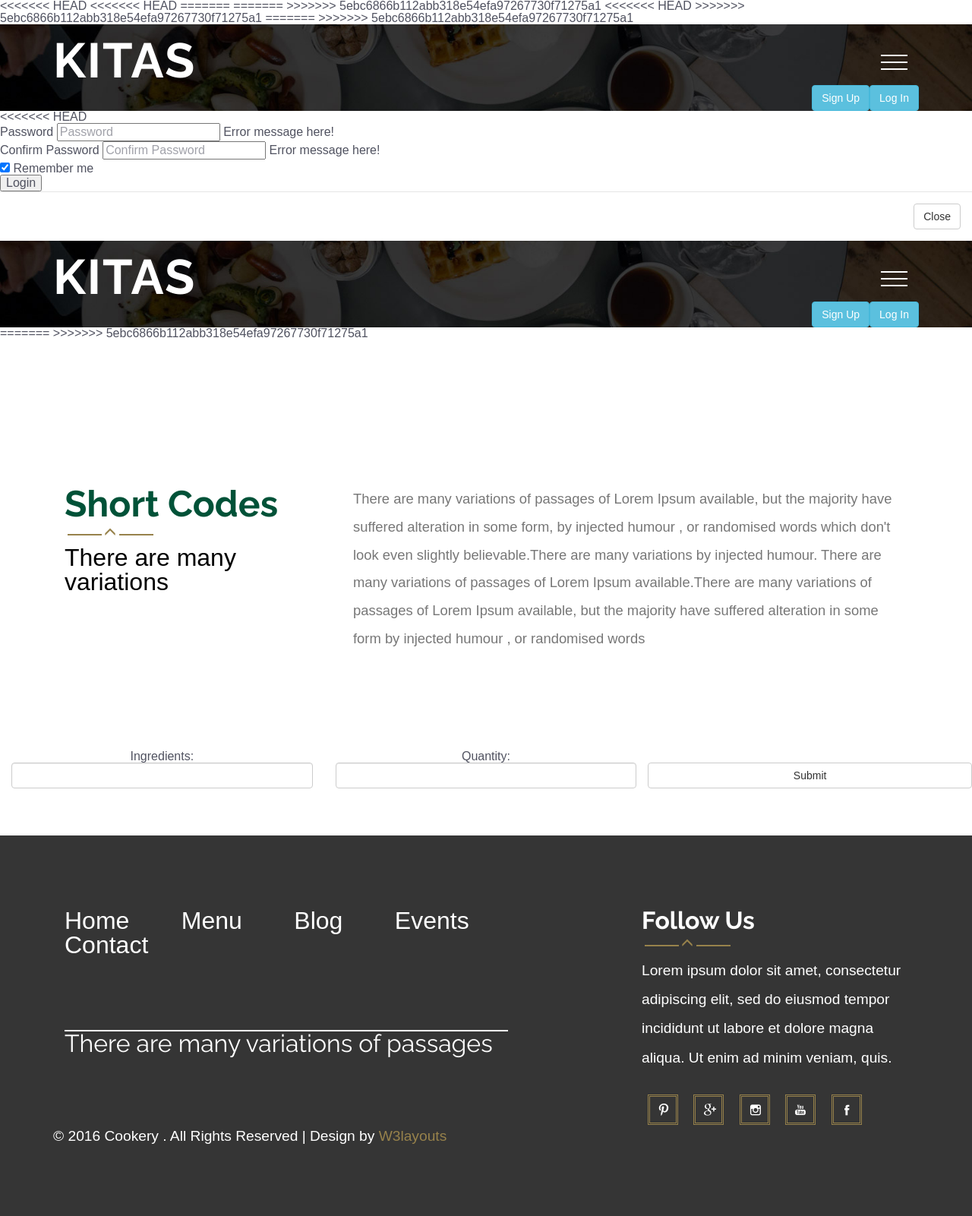
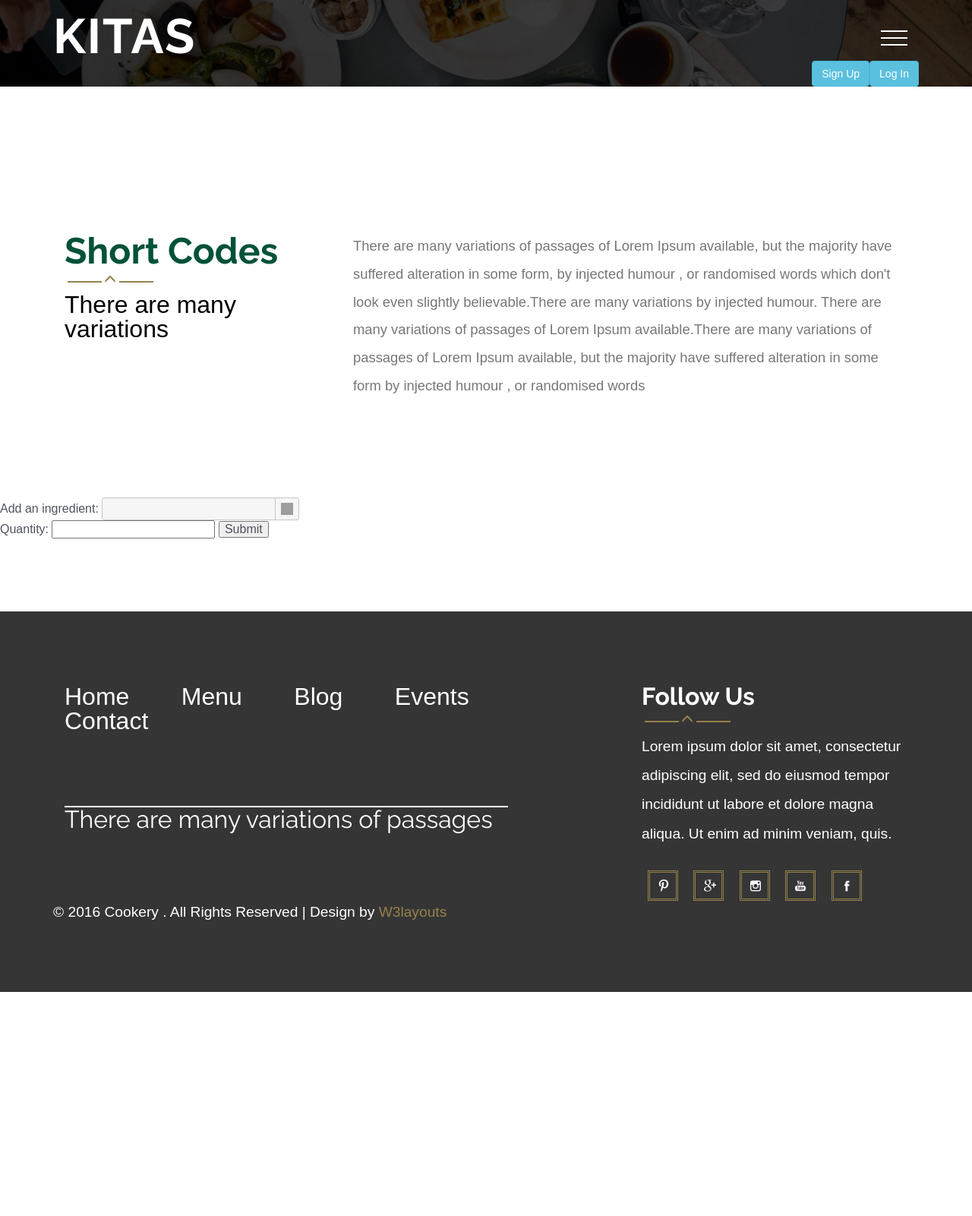
Before and after one commit to gdadlaney/kitas, a Django app: page /list in a window 1280 px wide. Shown: the whole page at 76% size. After the commit the page ends 1306 px from the top, so only its background shows below. Run offline with Django 3.2, Linux system fonts and the light colour scheme; data comes from the database, SQL or seed files in the repository; some libraries are stand-ins or nearby versions; grey boxes are pictures that could not be loaded.

Commit message:
drop down ingedients

```diff
--- a/KitchAs/kitchen/templates/pantry.html
+++ b/KitchAs/kitchen/templates/pantry.html
@@ -14,8 +14,8 @@
       <tbody>
       {% for i in list_ingredient %}
         <tr class="">
+          <td>{{ i.0 }}</td>
           <td>{{ i.1 }}</td>
-          <td>{{ i.0 }}</td>
         </tr>
        {% endfor %}
       </tbody>
--- a/KitchAs/kitchen/templates/pingredients.html
+++ b/KitchAs/kitchen/templates/pingredients.html
@@ -1,212 +1,12 @@
 {% extends "template.html" %}
 {% load staticfiles %}
 
-<<<<<<< HEAD
 
-=======
->>>>>>> 5ebc6866b112abb318e54efa97267730f71275a1
-<!DOCTYPE html>
-<html>
-<head>
-<title>Cookery A Food Category Flat Bootstrap Responsive Website Template | Codes :: w3layouts</title>
-<link href="{% static 'css/bootstrap.css' %}" rel="stylesheet" type="text/css" media="all" />
-<!-- jQuery (necessary for Bootstrap's JavaScript plugins) -->
-<script src="{% static 'js/jquery.min.js' %}"></script>
-<!-- Custom Theme files -->
-<!--theme-style-->
-<link href="{% static 'css/style.css' %}" rel="stylesheet" type="text/css" media="all" />
-<!--//theme-style-->
-<meta name="viewport" content="width=device-width, initial-scale=1">
-<meta http-equiv="Content-Type" content="text/html; charset=utf-8" />
-<meta name="keywords" content="Cookery Responsive web template, Bootstrap Web Templates, Flat Web Templates, Android Compatible web template,
-Smartphone Compatible web template, free webdesigns for Nokia, Samsung, LG, SonyEricsson, Motorola web design" />
-<script type="application/x-javascript"> addEventListener("load", function() { setTimeout(hideURLbar, 0); }, false); function hideURLbar(){ window.scrollTo(0,1); } </script>
-<!---->
-<link href='//fonts.googleapis.com/css?family=Raleway:400,200,100,300,500,600,700,800,900' rel='stylesheet' type='text/css'>
-<link href='//fonts.googleapis.com/css?family=Open+Sans+Condensed:300,300italic,700' rel='stylesheet' type='text/css'>
 
-<link href="{% static 'css/styles.css' %}" rel="stylesheet">
-	<link rel="stylesheet" type="text/css" href="{% static 'css/component.css' %}" />
-	<!-- animation-effect -->
-<link href="{% static 'css/animate.min.css' %}" rel="stylesheet">
-<script src="{% static 'js/wow.min.js' %}"></script>
-<script>
- new WOW().init();
-</script>
-<!-- //animation-effect -->
-	<link rel="stylesheet" href="https://maxcdn.bootstrapcdn.com/bootstrap/3.3.7/css/bootstrap.min.css">
-
-	<!-- jQuery library -->
-	<script src="https://ajax.googleapis.com/ajax/libs/jquery/3.2.1/jquery.min.js"></script>
-
-	<!-- Latest compiled JavaScript -->
-	<script src="https://maxcdn.bootstrapcdn.com/bootstrap/3.3.7/js/bootstrap.min.js"></script>
-	<link rel="stylesheet" href="{% static 'css/reset.css' %}"> <!-- CSS reset -->
-	<link rel="stylesheet" href="{% static 'css/stylef.css' %}"> <!-- Gem style -->
-	<script src="{% static 'js/modernizr.js' %}"></script> <!-- Modernizr -->
-	<script src="https://ajax.googleapis.com/ajax/libs/angularjs/1.6.4/angular.min.js"></script>
+{% block content %}
 
 
 
-	</head>
-	<body>
-
-
-	<!-- Modal -->
-	<div id="login" class="modal fade" role="dialog">
-	  <div class="modal-dialog">
-
-	    <!-- Modal content-->
-	    <div class="modal-content">
-	      <div class="modal-header">
-	        <button type="button" class="close" data-dismiss="modal">&times;</button>
-	        <h4 class="modal-title">Login</h4>
-	      </div>
-	      <div class="modal-body">
-	        <form class="cd-form PostForm" action="login" method="POST">{% csrf_token %}
-						<p class="fieldset">
-							<label class="image-replace cd-email" for="signin-email">E-mail</label>
-							<input class="full-width has-padding has-border" id="signin-email" type="email" placeholder="E-mail" name="email">
-							<span class="cd-error-message">Error message here!</span>
-						</p>
-
-						<p class="fieldset">
-							<label class="image-replace cd-password" for="signin-password">Password</label>
-							<input class="full-width has-padding has-border" id="signin-password" type="password"  placeholder="Password" name="password">
-							<span class="cd-error-message">Error message here!</span>
-						</p>
-
-						<p class="fieldset">
-							<input type="checkbox" id="remember-me" checked>
-							<label for="remember-me">Remember me</label>
-						</p>
-
-						<p class="fieldset">
-							<input class="full-width" type="submit" value="Login">
-						</p>
-					</form>
-	      </div>
-	      <div class="modal-footer">
-	        <button type="button" class="btn btn-default" data-dismiss="modal">Close</button>
-	      </div>
-	    </div>
-
-	  </div>
-	</div>
-
-	<div id="signup" class="modal fade" role="dialog">
-	  <div class="modal-dialog">
-
-	    <!-- Modal content-->
-	    <div class="modal-content">
-	      <div class="modal-header">
-	        <button type="button" class="close" data-dismiss="modal">&times;</button>
-	        <h4 class="modal-title">Sign Up</h4>
-	      </div>
-	      <div class="modal-body">
-	        <form class="cd-form" action="signup" method="post">{% csrf_token %}
-						<p class="fieldset">
-							<label class="image-replace cd-email" for="signin-email">Name</label>
-							<input class="full-width has-padding has-border" name="name" id="name" type="text" placeholder="Name">
-							<span class="cd-error-message">Error message here!</span>
-						</p>
-
-						<p class="fieldset">
-							<label class="image-replace cd-email" for="signin-email">E-mail</label>
-							<input class="full-width has-padding has-border" name="email" id="signin-email" type="email" placeholder="E-mail">
-							<span class="cd-error-message">Error message here!</span>
-						</p>
-=======
-{% block content %}
-
-<<<<<<< HEAD
-						<p class="fieldset">
-							<label class="image-replace cd-password" for="signin-password">Password</label>
-							<input class="full-width has-padding has-border" name="password" id="signin-password" type="password"  placeholder="Password">
-							<span class="cd-error-message">Error message here!</span>
-						</p>
-
-						<p class="fieldset">
-							<label class="image-replace cd-password" for="signin-password">Confirm Password</label>
-							<input class="full-width has-padding has-border" name="cpassword" id="signin-password" type="password"  placeholder="Confirm Password">
-							<span class="cd-error-message">Error message here!</span>
-						</p>
-
-						<p class="fieldset">
-							<input type="checkbox" id="remember-me" checked>
-							<label for="remember-me">Remember me</label>
-						</p>
-
-						<p class="fieldset">
-							<input class="full-width" type="submit" value="Login">
-						</p>
-					</form>
-	      </div>
-	      <div class="modal-footer">
-	        <button type="button" class="btn btn-default" data-dismiss="modal">Close</button>
-	      </div>
-	    </div>
-
-	  </div>
-	</div>
-
-
-
-	<script src="http://ajax.googleapis.com/ajax/libs/jquery/1.11.0/jquery.min.js"></script>
-	<script src="{% static 'js/main.js' %}"></script> <!-- Gem jQuery -->
-
-	 <div class="header head">
-		<div class="container">
-			<div class="logo animated wow pulse" data-wow-duration="1000ms" data-wow-delay="500ms">
-				<h1><a href="/index"><span>KITAS</span></a></h1>
-			</div>
-			<div class="nav-icon">
-				<a href="#" class="navicon"></a>
-					<div class="toggle">
-						<ul class="toggle-menu">
-							<li><a class="active" href="/index">Home</a></li>
-							<li><a  href="/menu">Menu</a></li>
-							<li><a  href="/blog">Blog</a></li>
-							<li><a  href="/typo">Codes</a></li>
-							<li><a  href="/events">Events</a></li>
-							<li><a  href="/contact">Contact</a></li>
-						</ul>
-					</div>
-				<script>
-				$('.navicon').on('click', function (e) {
-				  e.preventDefault();
-				  $(this).toggleClass('navicon--active');
-				  $('.toggle').toggleClass('toggle--active');
-				});
-				</script>
-			</div>
-		<div class="clearfix"></div>
-
-		{% if request.session.user == None  %}
-			<button type="button" class="btn btn-info btn-md" data-toggle="modal" data-target="#login" style="z-index: 1; float: right;">Log In</button>
-
-			<button type="button" class="btn btn-info btn-md" data-toggle="modal" data-target="#signup" style="z-index: 1; float: right;">Sign Up</button>
-		{% else %}
-			<div class="dropdown" style="float: right; margin-right: 30px;">
-  			<button class="btn btn-primary dropdown-toggle" type="button" data-toggle="dropdown">Hello,  {{ request.session.user }}
-  			<span class="caret"></span></button>
-  			<ul class="dropdown-menu" >
-    			<li style="width: 20px;"><a href="/pantry">My Pantry</a></li>
-    			<li style="width: 20px;"><a href="/list">Add Ingredients</a></li>
-    			<li style="width: 20px;"><a href="/recipe">Add Recipe</a></li>
-  				<li style="width: 20px;"><a href="/logout">Log Out</a></li>
-  			</ul>
-		</div>
-		{% endif %}
-		{% if abc %}
-			<p style="background: red; color: yellow;">{{ abc }}</p>
-		{% endif %}
-		</div>
-	<!-- start search-->
-
-</div>
-=======
->>>>>>> 5ebc6866b112abb318e54efa97267730f71275a1
 	<!--content-->
 	<div class="menu">
 		<div class="container">
@@ -225,17 +25,195 @@
 
         	</div>
         </div>
-        <form align="center" style="margin-top: 0px;" method="post" action="listUp">
-		  <div class="form-group col-xs-4">{% csrf_token %}
-		    <label>Ingredients:</label>
-		    <input type="text" class="form-control" name="ingre" id="ingre">
-		  </div>
-		  <div class="form-group col-xs-4">
-		    <label>Quantity:</label>
-		    <input type="text" class="form-control" name="qty" id="qty">
-		  </div><br>
-		  <button type="submit" class="btn btn-default col-xs-4">Submit</button>
-		</form>
+        <div>
+
+        <link rel="stylesheet" href="//code.jquery.com/ui/1.12.1/themes/base/jquery-ui.css">
+  		<link rel="stylesheet" href="/resources/demos/style.css">
+
+  		<style>
+  		.custom-combobox {
+    		position: relative;
+    		display: inline-block;
+  		  }
+		  .custom-combobox-toggle {
+		    position: absolute;
+		    top: 0;
+		    bottom: 0;
+		    margin-left: -1px;
+		    padding: 0;
+		  }
+		  .custom-combobox-input {
+		    margin: 0;
+		    padding: 5px 10px;
+		  }
+		  </style>
+
+		  <script>
+  $( function() {
+    $.widget( "custom.combobox", {
+      _create: function() {
+        this.wrapper = $( "<span>" )
+          .addClass( "custom-combobox" )
+          .insertAfter( this.element );
+
+        this.element.hide();
+        this._createAutocomplete();
+        this._createShowAllButton();
+      },
+
+      _createAutocomplete: function() {
+        var selected = this.element.children( ":selected" ),
+          value = selected.val() ? selected.text() : "";
+
+        this.input = $( "<input>" )
+          .appendTo( this.wrapper )
+          .val( value )
+          .attr( "title", "" )
+          .addClass( "custom-combobox-input ui-widget ui-widget-content ui-state-default ui-corner-left" )
+          .autocomplete({
+            delay: 0,
+            minLength: 0,
+            source: $.proxy( this, "_source" )
+          })
+          .tooltip({
+            classes: {
+              "ui-tooltip": "ui-state-highlight"
+            }
+          });
+
+        this._on( this.input, {
+          autocompleteselect: function( event, ui ) {
+            ui.item.option.selected = true;
+            this._trigger( "select", event, {
+              item: ui.item.option
+            });
+          },
+
+          autocompletechange: "_removeIfInvalid"
+        });
+      },
+
+      _createShowAllButton: function() {
+        var input = this.input,
+          wasOpen = false;
+
+        $( "<a>" )
+          .attr( "tabIndex", -1 )
+          .attr( "title", "Show All Items" )
+          .tooltip()
+          .appendTo( this.wrapper )
+          .button({
+            icons: {
+              primary: "ui-icon-triangle-1-s"
+            },
+            text: false
+          })
+          .removeClass( "ui-corner-all" )
+          .addClass( "custom-combobox-toggle ui-corner-right" )
+          .on( "mousedown", function() {
+            wasOpen = input.autocomplete( "widget" ).is( ":visible" );
+          })
+          .on( "click", function() {
+            input.trigger( "focus" );
+
+            // Close if already visible
+            if ( wasOpen ) {
+              return;
+            }
+
+            // Pass empty string as value to search for, displaying all results
+            input.autocomplete( "search", "" );
+          });
+      },
+
+      _source: function( request, response ) {
+        var matcher = new RegExp( $.ui.autocomplete.escapeRegex(request.term), "i" );
+        response( this.element.children( "option" ).map(function() {
+          var text = $( this ).text();
+          if ( this.value && ( !request.term || matcher.test(text) ) )
+            return {
+              label: text,
+              value: text,
+              option: this
+            };
+        }) );
+      },
+
+      _removeIfInvalid: function( event, ui ) {
+
+        // Selected an item, nothing to do
+        if ( ui.item ) {
+          return;
+        }
+
+        // Search for a match (case-insensitive)
+        var value = this.input.val(),
+          valueLowerCase = value.toLowerCase(),
+          valid = false;
+        this.element.children( "option" ).each(function() {
+          if ( $( this ).text().toLowerCase() === valueLowerCase ) {
+            this.selected = valid = true;
+            return false;
+          }
+        });
+
+        // Found a match, nothing to do
+        if ( valid ) {
+
+          return;
+        }
+
+        // Remove invalid value
+        this.input
+          .val( "" )
+          .attr( "title", value + " didn't match any item" )
+          .tooltip( "open" );
+        this.element.val( "" );
+        this._delay(function() {
+          this.input.tooltip( "close" ).attr( "title", "" );
+        }, 2500 );
+        this.input.autocomplete( "instance" ).term = "";
+      },
+
+      _destroy: function() {
+        this.wrapper.remove();
+        this.element.show();
+      }
+    });
+
+    $( "#combobox" ).combobox();
+    $( "#toggle" ).on( "click", function() {
+      $( "#combobox" ).toggle();
+    });
+  } );
+  </script>
+
+  <script src="https://code.jquery.com/jquery-1.12.4.js"></script>
+  <script src="https://code.jquery.com/ui/1.12.1/jquery-ui.js"></script>
+
+  <form action="listup" method="post">
+  	{% csrf_token %}
+  <div class="ui-widget">
+  <label>Add an ingredient:</label>
+  <select id="combobox" name="ingre">
+  	<option name="ingre" value="">select</option>
+  	{% for i in list_ingre %}
+    <option value="{{i.0}}">{{i.0}}</option>
+    {% endfor %}
+  </select>
+  <br>
+  <label>Quantity:</label>
+  <input type="text" name="qty">
+  <input type="submit" name="submit">
+</div>
+
+</form>
+
+<!-- <button id="toggle">Show underlying select</button> -->
+
+
+
+		</div>
     </div>
        <!-- seems good for admin
 	 <div class="page-header">
--- a/KitchAs/kitchen/templates/template.html
+++ b/KitchAs/kitchen/templates/template.html
@@ -4,8 +4,6 @@
 <!DOCTYPE html>
 <html>
 <head>
-<<<<<<< HEAD
-<<<<<<< HEAD
 <title>Cookery A Food Category Flat Bootstrap Responsive Website Template | Blog :: w3layouts</title>
 <link href="{% static 'css/bootstrap.css' %}" rel="stylesheet" type="text/css" media="all" />
 <!-- jQuery (necessary for Bootstrap's JavaScript plugins) -->
@@ -43,9 +41,6 @@
 
 <link rel="stylesheet" type="text/css" href="https://www.w3schools.com/w3css/4/w3.css">
 </head>
-=======
-=======
->>>>>>> 5ebc6866b112abb318e54efa97267730f71275a1
 	<title>Cookery A Food Category Flat Bootstrap Responsive Website Template | Codes :: w3layouts</title>
 	<link href="{% static 'css/bootstrap.css' %}" rel="stylesheet" type="text/css" media="all" />
 	<!-- jQuery (necessary for Bootstrap's JavaScript plugins) -->
@@ -73,20 +68,7 @@
 	</script>
 	<!-- //animation-effect -->
 	<link rel="stylesheet" href="https://maxcdn.bootstrapcdn.com/bootstrap/3.3.7/css/bootstrap.min.css">
-<<<<<<< HEAD
 
-	<!-- jQuery library -->
-	<!-- <script src="https://ajax.googleapis.com/ajax/libs/jquery/3.2.1/jquery.min.js"></script> -->
-
-	<!-- Latest compiled JavaScript -->
-	<script src="https://maxcdn.bootstrapcdn.com/bootstrap/3.3.7/js/bootstrap.min.js"></script>
-	<link rel="stylesheet" href="{% static 'css/reset.css' %}"> <!-- CSS reset -->
-	<link rel="stylesheet" href="{% static 'css/stylef.css' %}"> <!-- Gem style -->
-	<script src="{% static 'js/modernizr.js' %}"></script> <!-- Modernizr -->
-	<!-- <script src="https://ajax.googleapis.com/ajax/libs/angularjs/1.6.4/angular.min.js"></script> -->
->>>>>>> 5ebc6866b112abb318e54efa97267730f71275a1
-
-=======
 
 	<!-- jQuery library -->
 	<!-- <script src="https://ajax.googleapis.com/ajax/libs/jquery/3.2.1/jquery.min.js"></script> -->
@@ -98,7 +80,18 @@
 	<script src="{% static 'js/modernizr.js' %}"></script> <!-- Modernizr -->
 	<!-- <script src="https://ajax.googleapis.com/ajax/libs/angularjs/1.6.4/angular.min.js"></script> -->
 
->>>>>>> 5ebc6866b112abb318e54efa97267730f71275a1
+
+
+	<!-- jQuery library -->
+	<!-- <script src="https://ajax.googleapis.com/ajax/libs/jquery/3.2.1/jquery.min.js"></script> -->
+
+	<!-- Latest compiled JavaScript -->
+	<script src="https://maxcdn.bootstrapcdn.com/bootstrap/3.3.7/js/bootstrap.min.js"></script>
+	<link rel="stylesheet" href="{% static 'css/reset.css' %}"> <!-- CSS reset -->
+	<link rel="stylesheet" href="{% static 'css/stylef.css' %}"> <!-- Gem style -->
+	<script src="{% static 'js/modernizr.js' %}"></script> <!-- Modernizr -->
+	<!-- <script src="https://ajax.googleapis.com/ajax/libs/angularjs/1.6.4/angular.min.js"></script> -->
+
 </head>
 <body>
 
--- a/KitchAs/kitchen/urls.py
+++ b/KitchAs/kitchen/urls.py
@@ -13,7 +13,7 @@
 	url(r'^categories$', views.categories, name='categories'),
 	url(r'^ingredients$', views.ingredients, name='ingredients'),
 	url(r'^list$', views.addIngredient, name="addIngredient"),
-	url(r'^listUp$', views.listUp, name="listUp"),
+	url(r'^listup$', views.listUp, name="listUp"),
 	url(r'^recipe$', views.recipe, name="recipe"),
 	url(r'^pantry$', views.pantry, name="pantry"),
 	url(r'^subrecipe$', views.subRecipe, name="subRecipe"),
--- a/KitchAs/kitchen/views.py
+++ b/KitchAs/kitchen/views.py
@@ -30,7 +30,10 @@
 
 def addIngredient(request):
 
-	return render(request, 'pingredients.html', {})
+	with connection.cursor() as cursor:
+		cursor.execute("SELECT name_english FROM ingredients")
+		list_ingre = cursor.fetchall()
+	return render(request, 'pingredients.html', {'list_ingre':list_ingre})
 
 
 def recipe(request):
@@ -63,7 +66,7 @@
 		for i in range(list_ingredient.__len__()):
 			cursor.execute("SELECT name_english FROM ingredients WHERE id={0}".format(list_ingredient[i][0]))
 			name = cursor.fetchone()
-			list_ingredient[i][1] = name[0]
+			list_ingredient[i][0] = name[0]
 		print(list_ingredient)
 		return render(request, 'pantry.html', {'list_ingredient':list_ingredient})
 
@@ -72,9 +75,11 @@
 	data = request.POST
 	ingre = data.get('ingre')
 	qty = data.get('qty')
+	print(ingre,qty)
 	with connection.cursor() as cursor:
 		cursor.execute("SELECT id FROM ingredients WHERE name_english='{0}' or name_hindi='{1}'".format(ingre, ingre))
 		abc = cursor.fetchone()
+		print(abc)
 		cursor.execute("INSERT INTO cust_ingredients VALUES({0}, {1}, '{2}')".format(request.session['id'], abc[0], qty))
 	return render(request, 'pingredients.html', {})
 
```
Also changed, not shown: KitchAs/templates/kitas/test.html (+3 -23 lines), KitchAs/kitchen/templates/dropdown.html (added).
